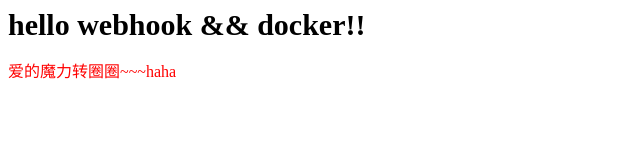
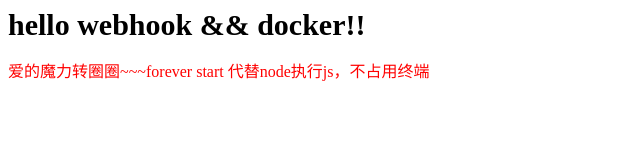
Before and after one commit to poppydani/helloworld, a website: page src/index.html in a window 1280 px wide. Shown: the whole page, without its empty margins (0-640 px from the left). Drawn offline with Linux system fonts and the light colour scheme.

Commit message:
feat: 修改

```diff
--- a/src/index.html
+++ b/src/index.html
@@ -8,6 +8,6 @@
 </head>
 <div>
   <div style="font-size: 30px; font-weight: bold"> hello webhook && docker!!</div>
-  <p style="color: red">爱的魔力转圈圈~~~haha</p>
+  <p style="color: red">爱的魔力转圈圈~~~forever start 代替node执行js，不占用终端</p>
 </body>
 </html>
```
